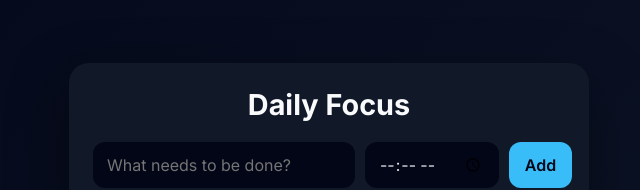
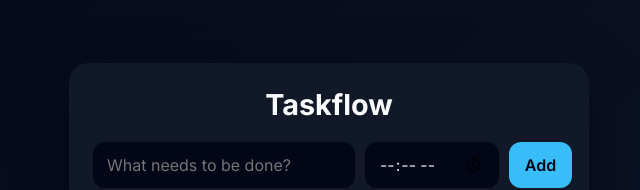
Before and after one commit to sagarpani/TaskFlow, a plain HTML site: page index.html in a window 1280 px wide. Shown: the part 226-416 px from the top of the page, without its empty margins (311-951 px from the left). Drawn offline with Linux system fonts and the light colour scheme.

Commit message:
heading changed

```diff
--- a/index.html
+++ b/index.html
@@ -9,7 +9,7 @@
 </head>
 <body>
     <div class="app">
-        <h1>Daily Focus</h1>
+        <h1>Taskflow</h1>
 
 
         <div class="input-row">
```
